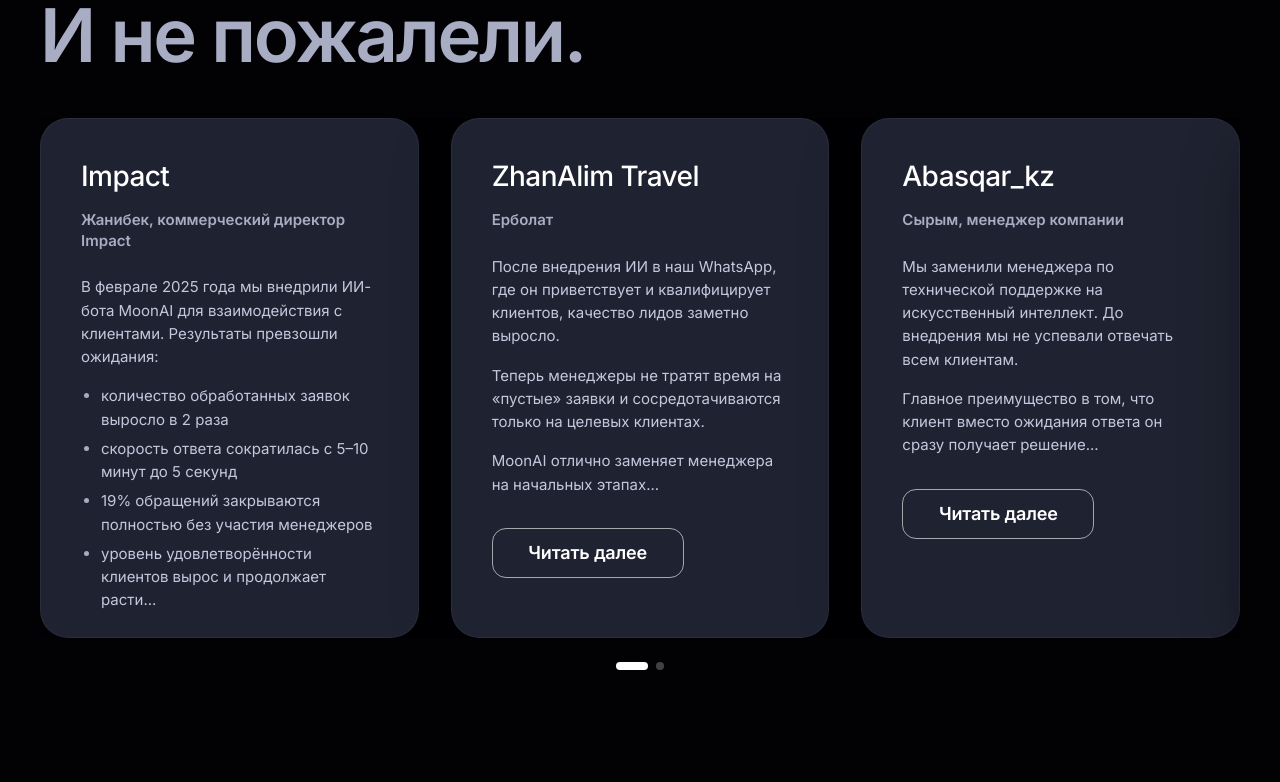
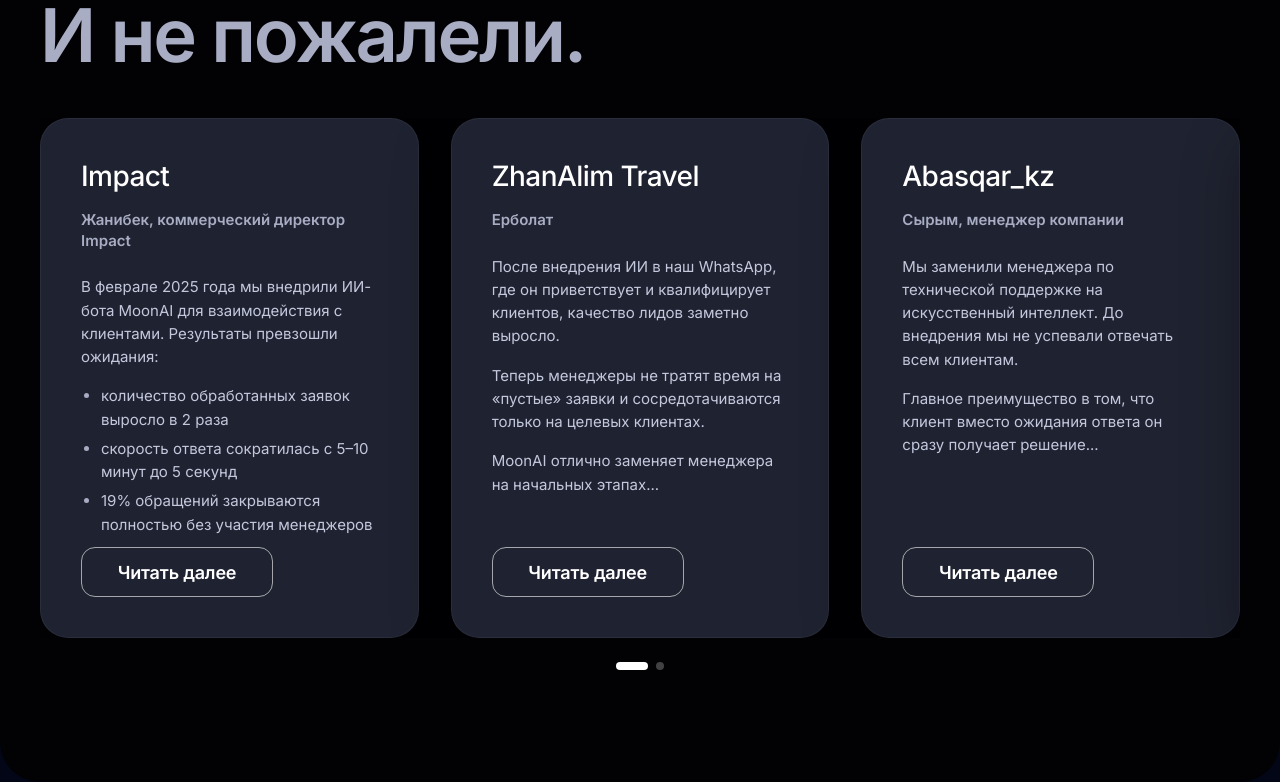
Before and after one commit to m1ke1994/ai, a Vue app: page / in a window 1280 px wide. Shown: the part 5673-6455 px from the top of the page. Built offline with nearby package versions, Linux system fonts and the light colour scheme.

Commit message:
отзывы сделал секцию

```diff
--- a/src/components/ReviewsSection.vue
+++ b/src/components/ReviewsSection.vue
@@ -1,7 +1,7 @@
 <template>
   <section
     id="reviews"
-    class="scroll-mt-[110px] bg-[#020205] py-20 sm:py-24 lg:py-28"
+    class="scroll-mt-[110px] bg-[#020205] py-20 sm:py-24 lg:py-28 rounded-[40px]"
     aria-labelledby="reviews-title"
   >
     <div class="mx-auto max-w-[1720px] px-4 sm:px-6 lg:px-10">
@@ -62,7 +62,7 @@
                 :key="review.id"
                 class="flex h-[520px] flex-col rounded-[28px] border border-white/5 bg-[#1F2230] p-8 text-left shadow-[0_20px_60px_rgba(0,0,0,0.28)] lg:p-10"
               >
-                <div>
+                <div class="min-h-0 flex-1 overflow-hidden">
                   <h3 class="text-[28px] font-medium leading-tight tracking-[-0.02em] text-white">
                     {{ review.company }}
                   </h3>
@@ -89,7 +89,7 @@
 
                 <button
                   type="button"
-                  class="mt-8 inline-flex h-[50px] w-[192px] items-center justify-center rounded-[14px] border border-white/60 bg-transparent text-[18px] font-semibold tracking-[-0.01em] text-white transition hover:bg-white hover:text-black focus-visible:outline-none focus-visible:ring-2 focus-visible:ring-white/70"
+                  class="mt-auto inline-flex h-[50px] w-[192px] shrink-0 items-center justify-center rounded-[14px] border border-white/60 bg-transparent text-[18px] font-semibold tracking-[-0.01em] text-white transition hover:bg-white hover:text-black focus-visible:outline-none focus-visible:ring-2 focus-visible:ring-white/70"
                   @click="openReview(review)"
                 >
                   Читать далее
```
